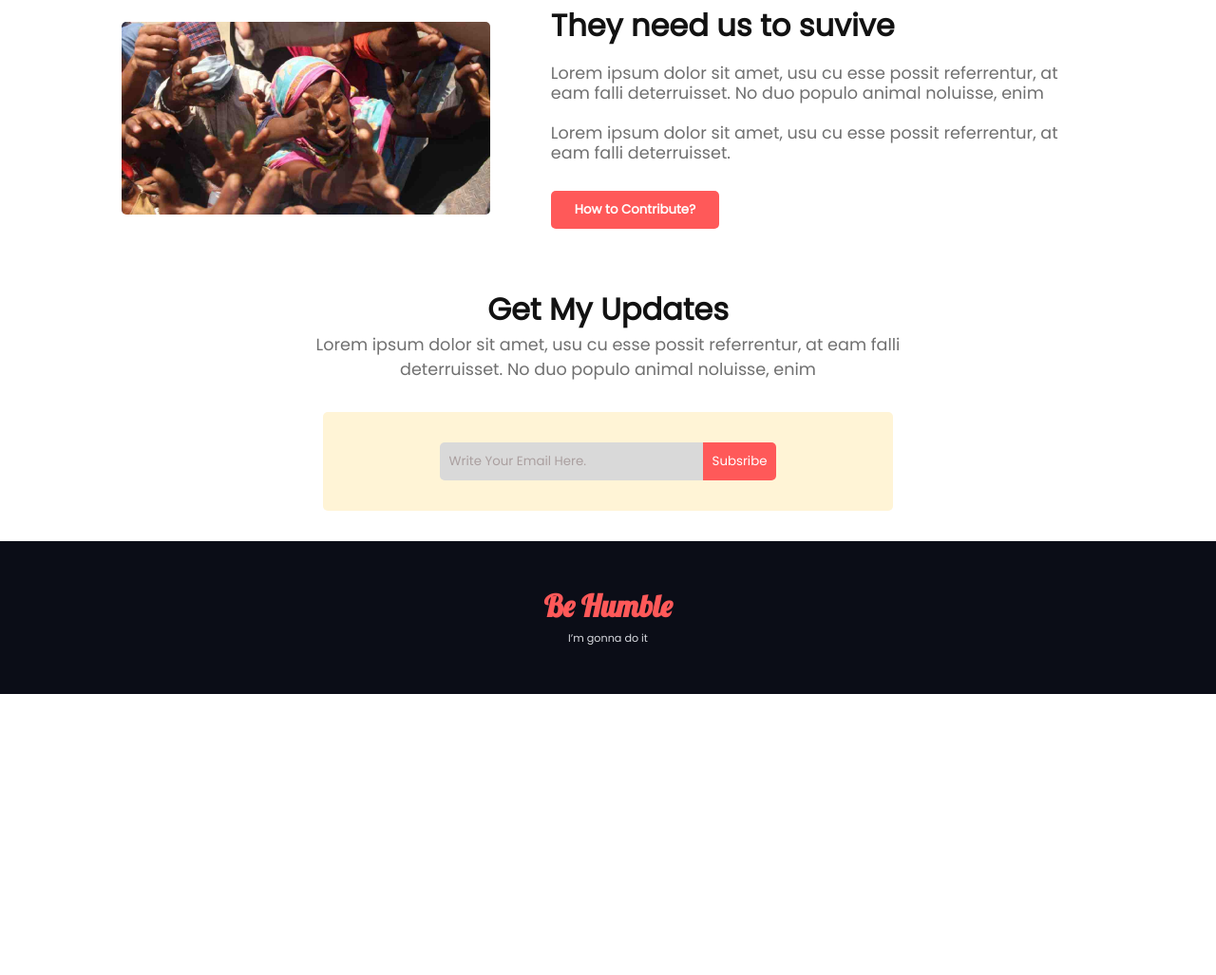
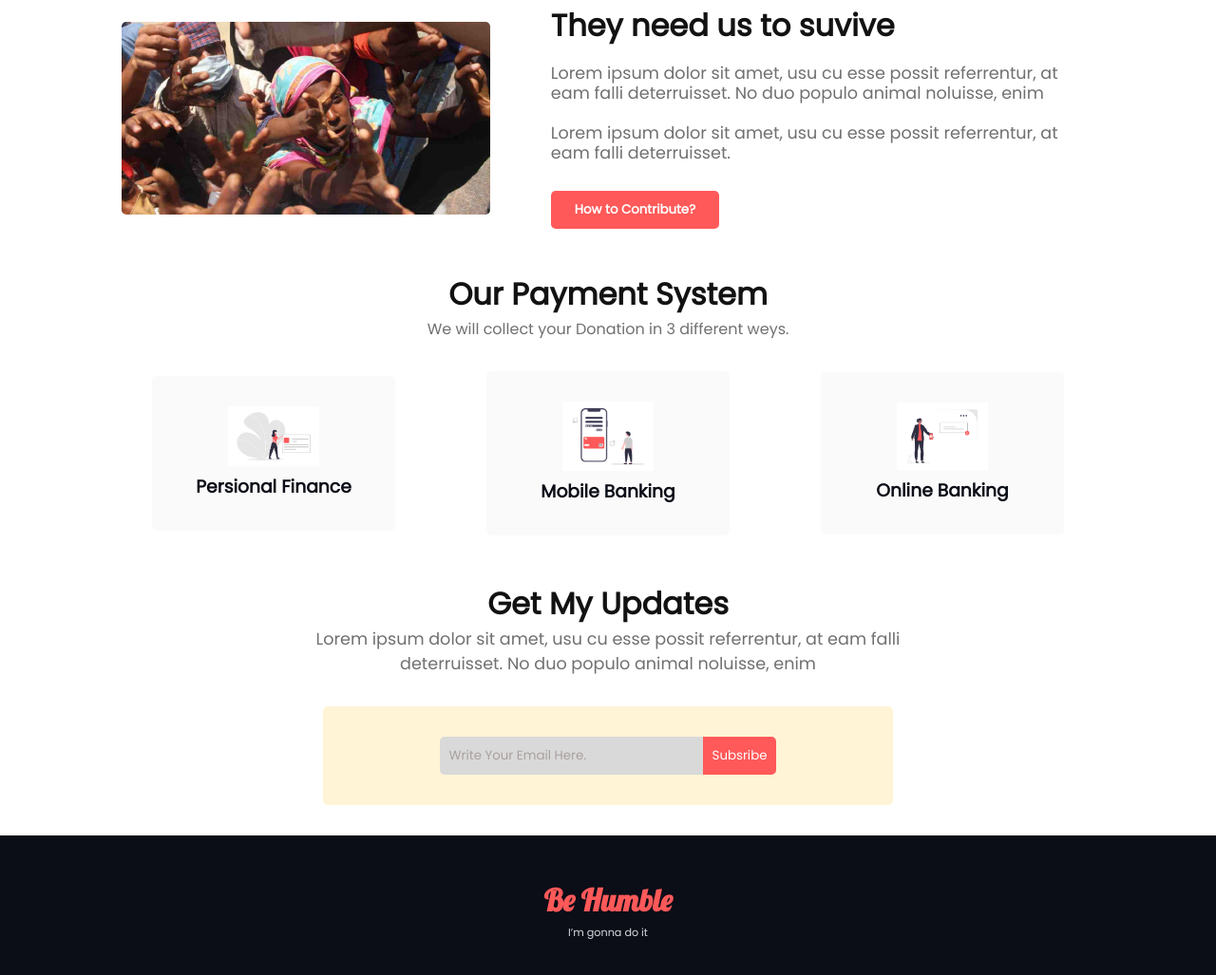
Before and after one commit to mdfaysal22/Donations_website, a plain HTML site: page index.html in a window 1280 px wide. Shown: the part 2303-3330 px from the top of the page at 95% size. Before the commit the page ends 3034 px from the top, so only its background shows below. Drawn offline with Linux system fonts and the light colour scheme.

Commit message:
Add one Section and Some Coded Changes

```diff
--- a/css/style.scss
+++ b/css/style.scss
@@ -221,6 +221,49 @@
     }
 }
 
+#payment{
+    margin: 2rem 0;
+    text-align: center;
+
+    .pay-content-header{
+        h1{
+            color: #121212;
+            font-size: 2rem;
+        }
+        p{
+            color: #707070;
+        }
+    }
+    .payment-container{
+        display: flex;
+        justify-content: space-evenly;
+        align-items: center;
+        margin: 2rem 0;
+
+        .pay-card{
+            width: 20vw;
+            background-color: #FAFAFA;
+            overflow: hidden;
+            padding: 2rem;
+            border-radius: 5px;
+            img{
+                width: 50%;
+                height: 50%;
+            }
+            h3{
+                color: #0B0D17;
+            }
+        }
+        .pay-card:hover{
+            background-color: #FFEEEE;
+            border: 1px solid #FF5959;
+            h3{
+                color: #FF5959;
+            }
+        }
+    }
+}
+
 #my-update{
     margin-top: 3rem;
     .container{
--- a/index.html
+++ b/index.html
@@ -113,6 +113,29 @@
         </div>
     </div>
 
+    <div id="payment">
+        <div class="container">
+            <div class="pay-content-header">
+                <h1>Our Payment System</h1>
+                <p>We will collect your Donation in 3 different weys.</p>
+            </div>
+            <div class="payment-container">
+                <div class="pay-card">
+                    <img src="./img/persional.png" alt="">
+                    <h3>Persional Finance</h3>
+                </div>
+                <div class="pay-card">
+                    <img src="./img/mobile.png" alt="">
+                    <h3>Mobile Banking</h3>
+                </div>
+                <div class="pay-card">
+                    <img src="./img/online-banking.png" alt="">
+                    <h3>Online Banking</h3>
+                </div>
+            </div>
+        </div>
+    </div>
+
     <div id="my-update">
         <div class="container">
             <div class="content-header">
```
Also changed, not shown: css/style.css, img/mobile.png (added), img/online-banking.png (added), img/persional.png (added), 1 other file.
